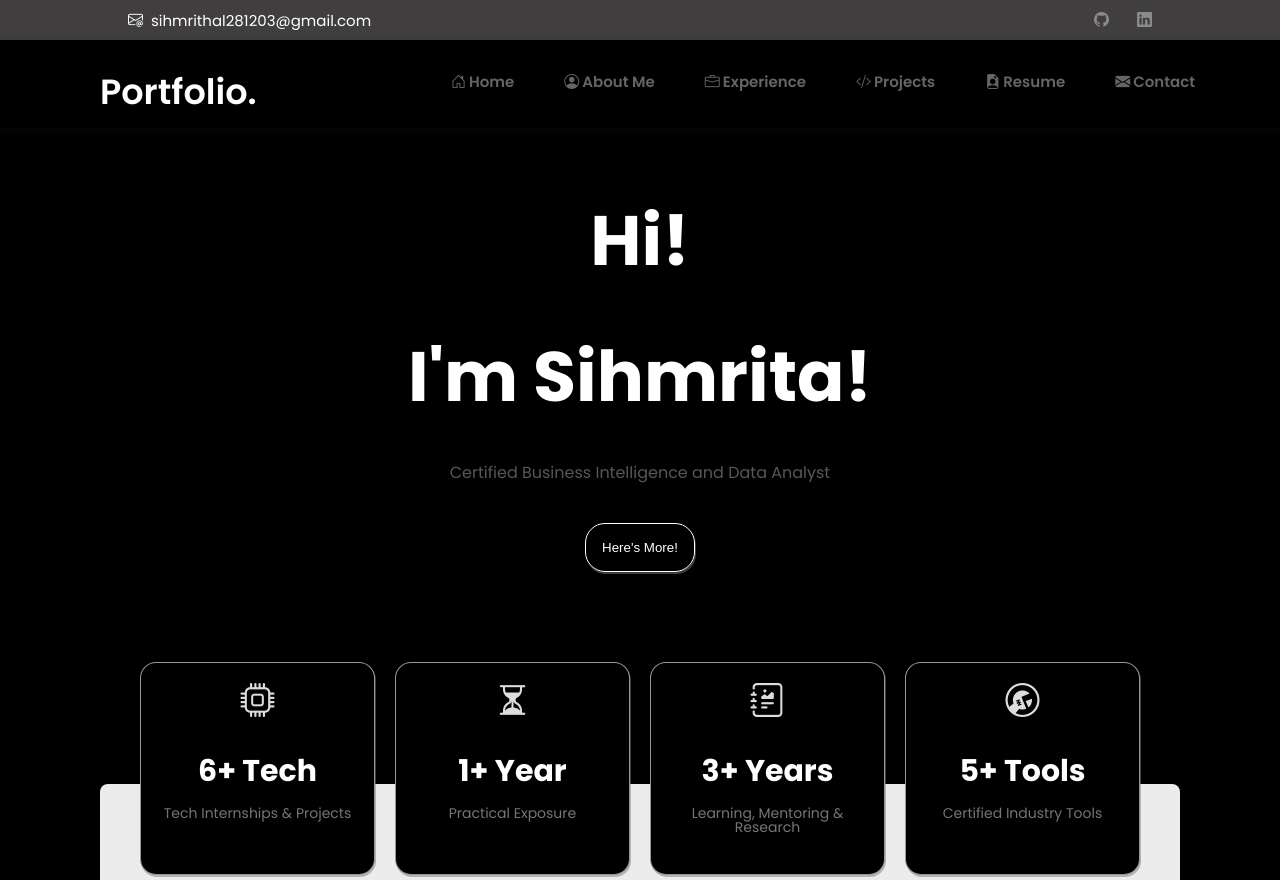
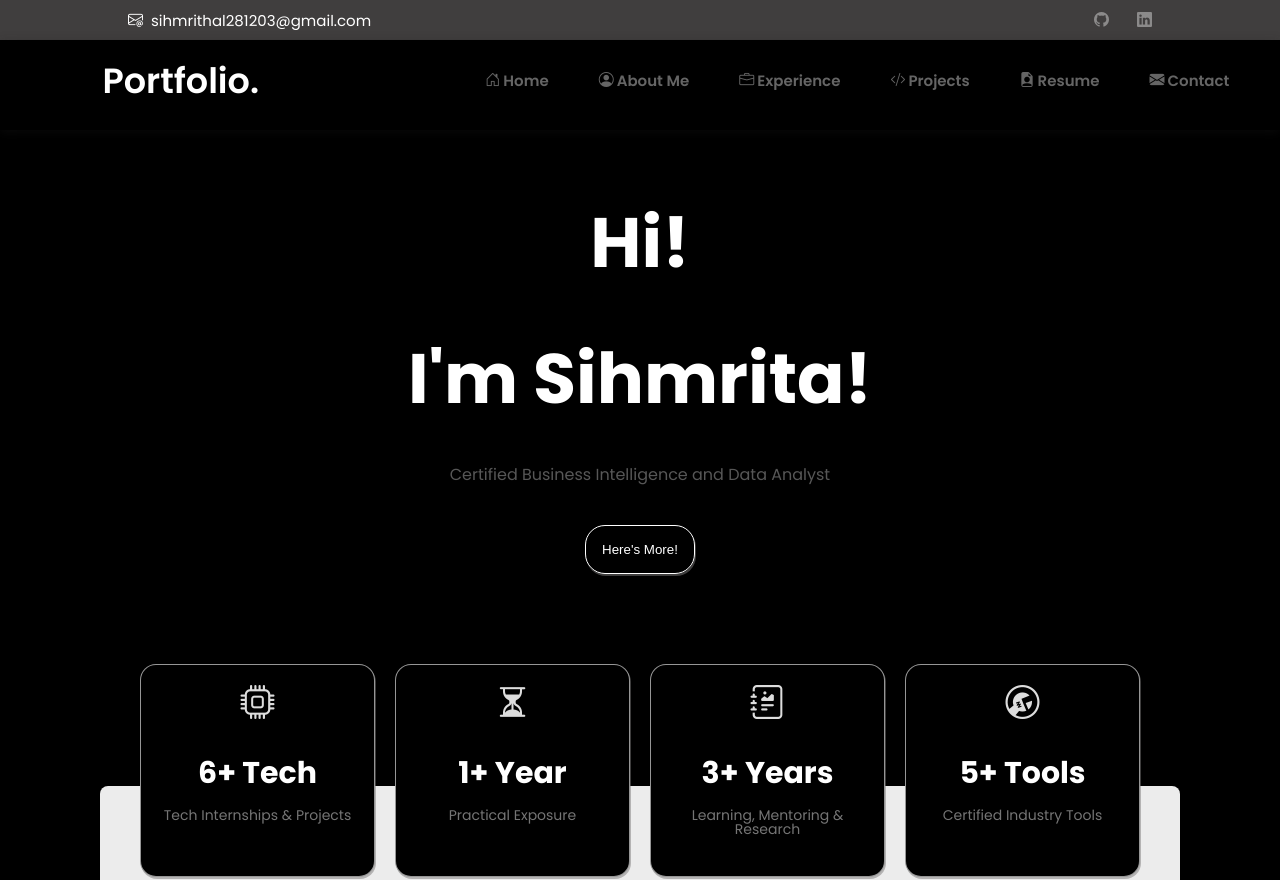
Before and after one commit to sihmrita28/Portfolio, a plain HTML site: page index.html in a window 1280 px wide. Shown: the top 880 px of the page. Drawn offline with nearby package versions, Linux system fonts and the light colour scheme.

Commit message:
Updated site

```diff
--- a/index.html
+++ b/index.html
@@ -35,7 +35,7 @@
                 <h1>Portfolio<span>.</span></h1>
             </a>
             <div class="navbar">
-                <ul class="nav">
+                <ul >
                     <li><a href="index.html"><i class="bi bi-house-door"></i> Home</a></li>
                     <li><a href="about.html"><i class="bi bi-person-circle"></i> About Me</a></li>
                     <li><a href="Experience.html"><i class="bi bi-briefcase"></i> Experience</a></li>
--- a/style.css
+++ b/style.css
@@ -114,8 +114,12 @@ section {
 
 .container-fluid {
     display: flex;
+    align-items: center;
     justify-content: space-between;
     width: 100%;
+    background-color: black;
+    height: 80px;
+    padding: 0% 2% 0% 8%;
     /* position: fixed; */
 }
 
@@ -128,28 +132,16 @@ section {
 }
 
 .container-fluid h1 {
-    margin-top: 25px;
+
     font-size: 35px;
     font-weight: 600;
     font-family: 'Poppins', sans-serif;
-    margin-left: 100px;
+
 }
 
-.navbar {
-    display: flex;
-    top: 10px;
-    height: 30px;
-    padding-top: 20px;
-    margin-right: 10px;
-    padding-left: 30px;
-    justify-content: flex-end;
-    flex-wrap: wrap;
-}
 
 .navbar ul {
-    margin: 0;
-    padding-left: 100px;
-    padding-right: 50px;
+    height: 100%;
     display: flex;
     flex-direction: row;
     flex-wrap: wrap;
```
